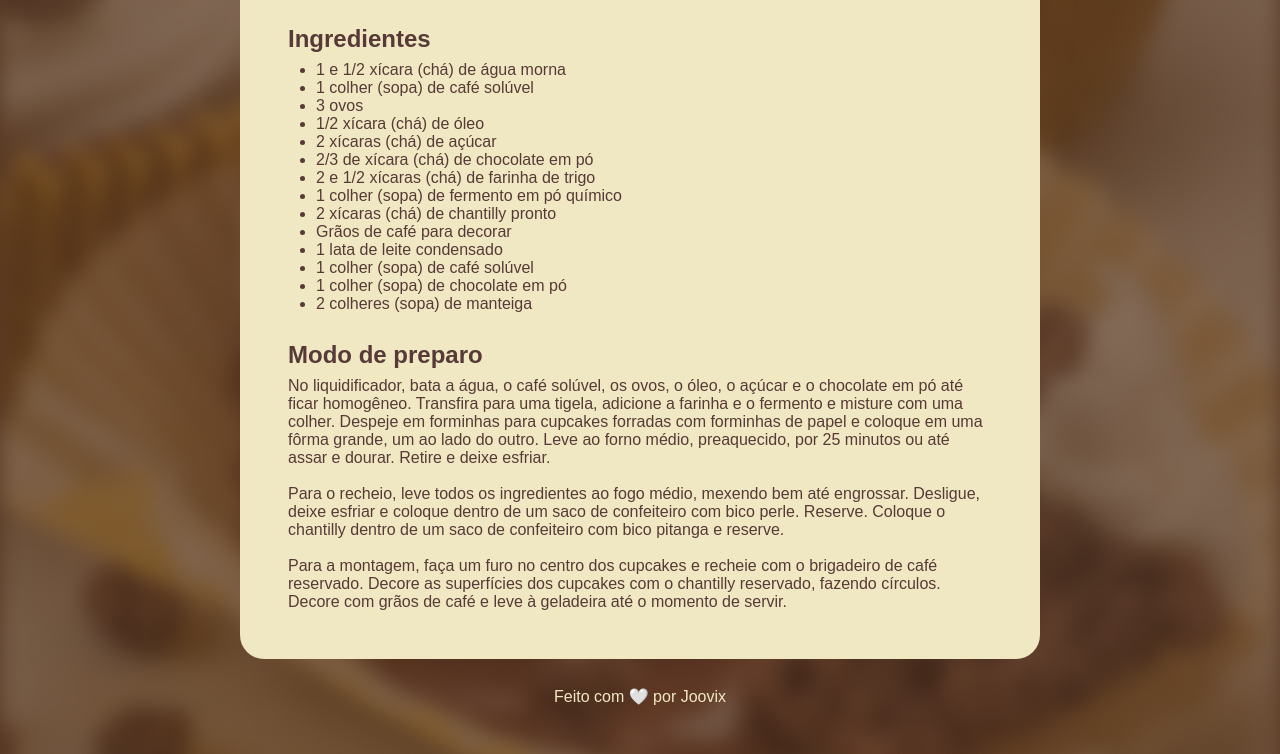
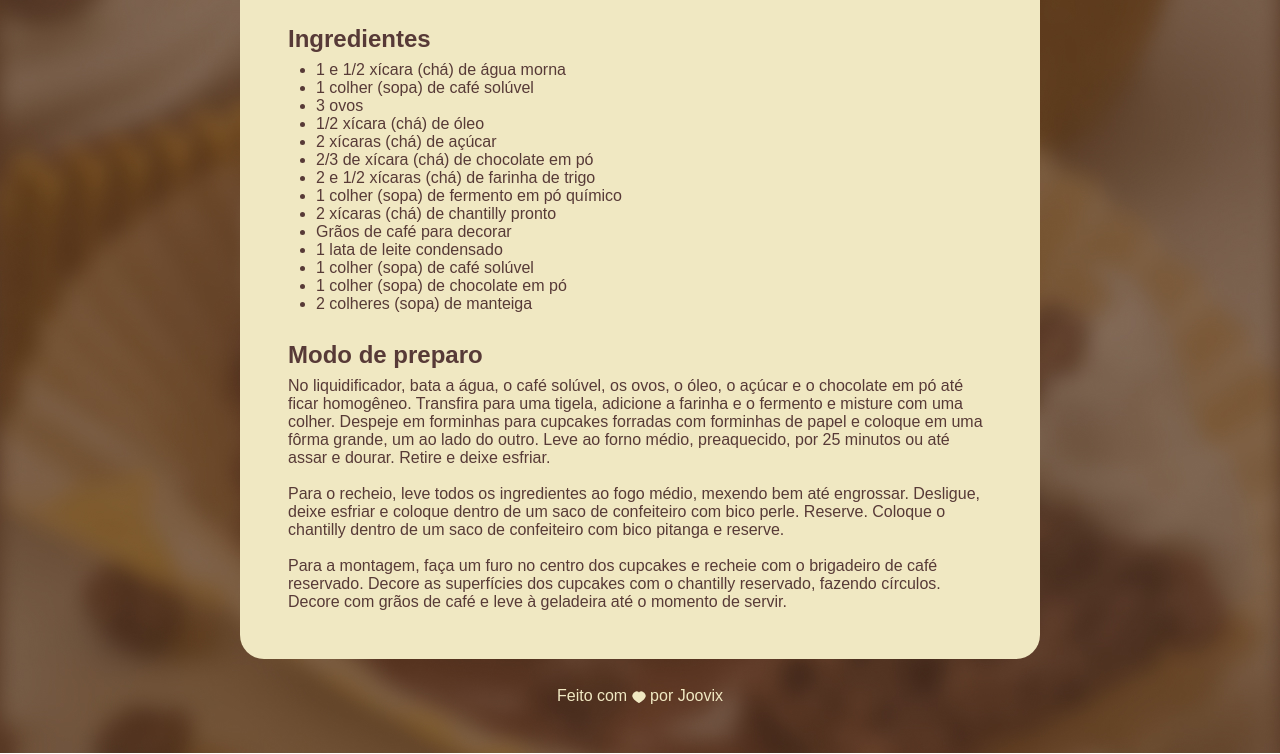
Before and after one commit to Joovix/Projeto_Pagina_de_Receita_fullstack, a plain HTML site: page index.html in a window 1280 px wide. Shown: the part 665-1419 px from the top of the page. Drawn offline with Linux system fonts and the light colour scheme; a web font is replaced by a local one.

Commit message:
Correção no footer

```diff
--- a/index.html
+++ b/index.html
@@ -51,6 +51,6 @@
       </section>
     </main>
   </div>
-  <footer id="footer">Feito com 🤍 por Joovix</footer>
+  <footer id="footer"><span>Feito com</span> <img src="./assets/Vector.svg" alt="Coraçãozinho"> <span>por Joovix</span></footer>
 </body>
 </html>
--- a/style.css
+++ b/style.css
@@ -64,3 +64,7 @@ footer {
   padding-bottom: 48px;
   text-align: center;
 }
+
+footer img{
+  vertical-align: middle;
+}
```
Also changed, not shown: assets/Vector.svg (added).
